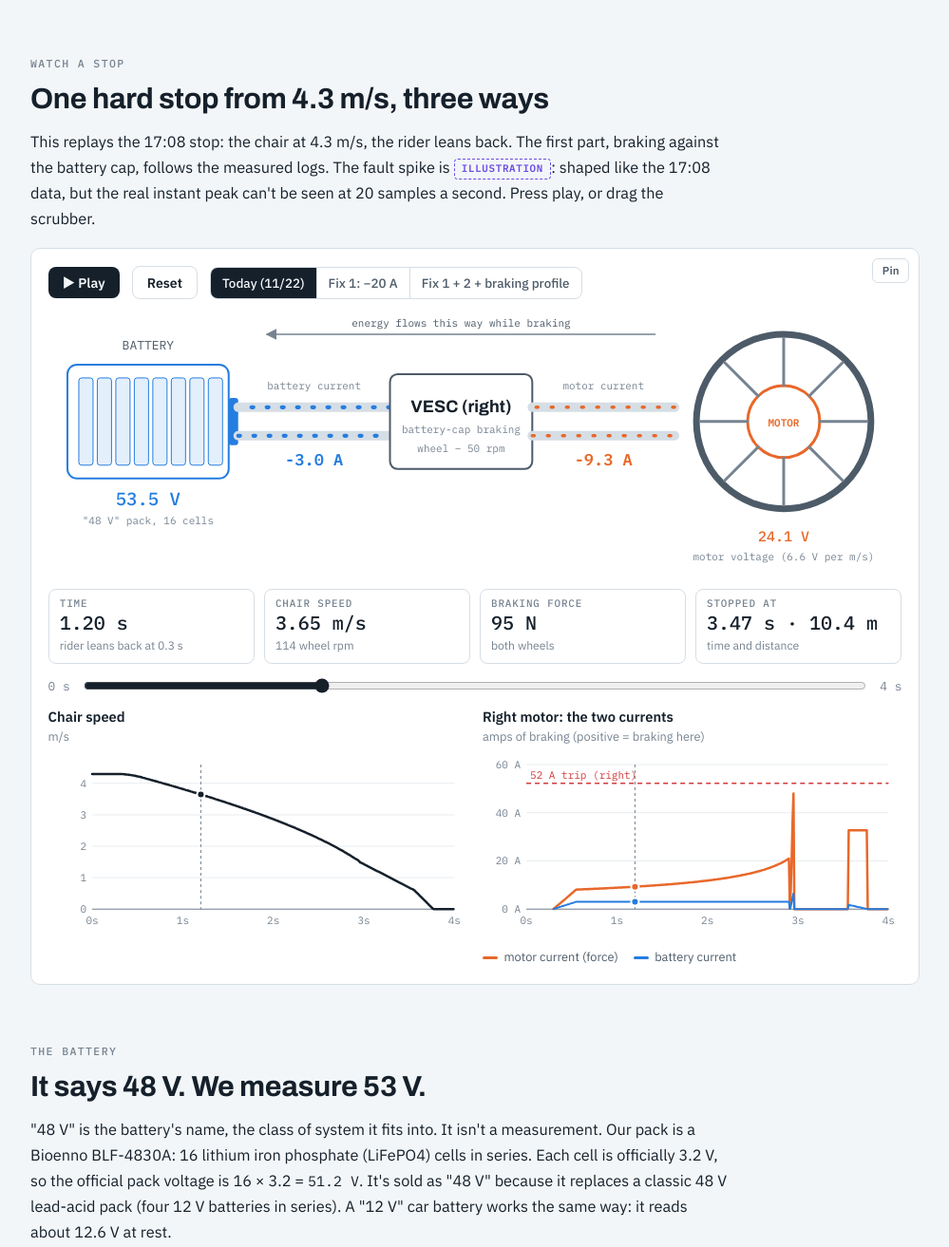
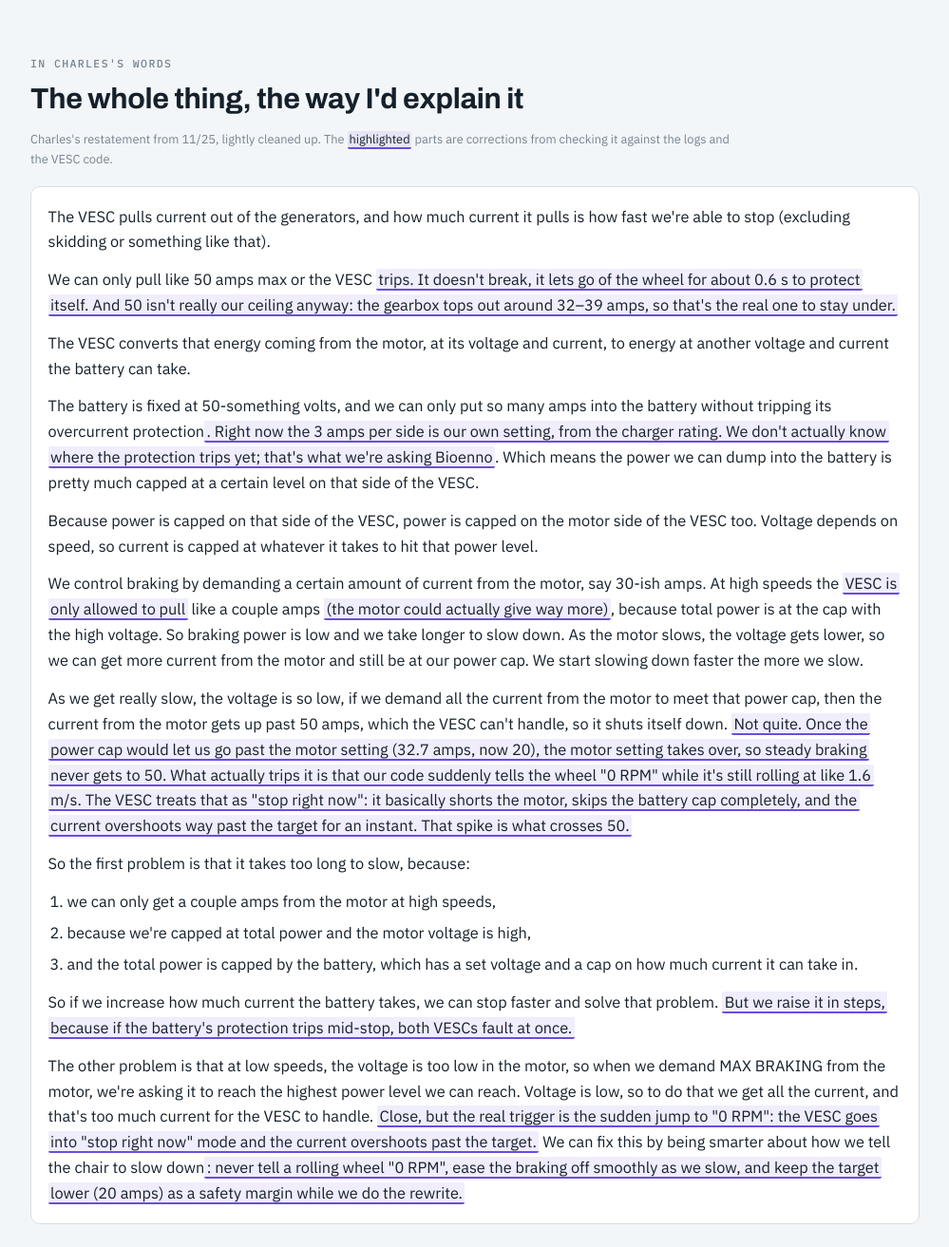
Before and after one commit to MasonNelson1/lean-control-firmware, a plain HTML site: page docs/braking-story/index.html in a window 1280 px wide. Shown: the part 1117-2430 px from the top of the page at 95% size, without its empty margins (280-1279 px from the left). Drawn offline with Linux system fonts and the light colour scheme; no server answers.

Commit message:
Docs: braking story: 'In Charles's words' with inline corrections
Co-Authored-By: Claude Opus 5.5 <noreply@anthropic.com>

```diff
--- /dev/null
+++ b/docs/braking-story/sections/00c-charles.html
@@ -0,0 +1,31 @@
+<div class="prose">
+  <span class="eyebrow">In Charles's words</span>
+  <h2>The whole thing, the way I'd explain it</h2>
+  <p class="src">Charles's restatement from 11/25, lightly cleaned up. The <span class="fix">highlighted</span> parts are corrections from checking it against the logs and the VESC code.</p>
+</div>
+
+<div class="panel charles">
+  <p>The VESC pulls current out of the generators, and how much current it pulls is how fast we're able to stop (excluding skidding or something like that).</p>
+
+  <p>We can only pull like 50 amps max or the VESC <span class="fix">trips. It doesn't break, it lets go of the wheel for about 0.6 s to protect itself. And 50 isn't really our ceiling anyway: the gearbox tops out around 32–39 amps, so that's the real one to stay under.</span></p>
+
+  <p>The VESC converts that energy coming from the motor, at its voltage and current, to energy at another voltage and current the battery can take.</p>
+
+  <p>The battery is fixed at 50-something volts, and we can only put so many amps into the battery without tripping its overcurrent protection<span class="fix">. Right now the 3 amps per side is our own setting, from the charger rating. We don't actually know where the protection trips yet; that's what we're asking Bioenno</span>. Which means the power we can dump into the battery is pretty much capped at a certain level on that side of the VESC.</p>
+
+  <p>Because power is capped on that side of the VESC, power is capped on the motor side of the VESC too. Voltage depends on speed, so current is capped at whatever it takes to hit that power level.</p>
+
+  <p>We control braking by demanding a certain amount of current from the motor, say 30-ish amps. At high speeds the <span class="fix">VESC is only allowed to pull</span> like a couple amps <span class="fix">(the motor could actually give way more)</span>, because total power is at the cap with the high voltage. So braking power is low and we take longer to slow down. As the motor slows, the voltage gets lower, so we can get more current from the motor and still be at our power cap. We start slowing down faster the more we slow.</p>
+
+  <p>As we get really slow, the voltage is so low, if we demand all the current from the motor to meet that power cap, then the current from the motor gets up past 50 amps, which the VESC can't handle, so it shuts itself down. <span class="fix">Not quite. Once the power cap would let us go past the motor setting (32.7 amps, now 20), the motor setting takes over, so steady braking never gets to 50. What actually trips it is that our code suddenly tells the wheel "0 RPM" while it's still rolling at like 1.6 m/s. The VESC treats that as "stop right now": it basically shorts the motor, skips the battery cap completely, and the current overshoots way past the target for an instant. That spike is what crosses 50.</span></p>
+
+  <p>So the first problem is that it takes too long to slow, because:</p>
+  <ol>
+    <li>we can only get a couple amps from the motor at high speeds,</li>
+    <li>because we're capped at total power and the motor voltage is high,</li>
+    <li>and the total power is capped by the battery, which has a set voltage and a cap on how much current it can take in.</li>
+  </ol>
+  <p>So if we increase how much current the battery takes, we can stop faster and solve that problem. <span class="fix">But we raise it in steps, because if the battery's protection trips mid-stop, both VESCs fault at once.</span></p>
+
+  <p>The other problem is that at low speeds, the voltage is too low in the motor, so when we demand MAX BRAKING from the motor, we're asking it to reach the highest power level we can reach. Voltage is low, so to do that we get all the current, and that's too much current for the VESC to handle. <span class="fix">Close, but the real trigger is the sudden jump to "0 RPM": the VESC goes into "stop right now" mode and the current overshoots past the target.</span> We can fix this by being smarter about how we tell the chair to slow down<span class="fix">: never tell a rolling wheel "0 RPM", ease the braking off smoothly as we slow, and keep the target lower (20 amps) as a safety margin while we do the rewrite.</span></p>
+</div>
--- a/docs/braking-story/story.css
+++ b/docs/braking-story/story.css
@@ -152,3 +152,5 @@ body.nav-hidden main{padding-top:2.5rem}
 .notes-head{cursor:move;user-select:none;touch-action:none}
 .notes-head button{cursor:pointer}
 .notes-pill{touch-action:none}
+.charles p{font-size:1.02rem}
+.fix{background:var(--cap-soft);color:var(--ink);border-bottom:2px solid var(--cap);padding:0 .15em;border-radius:2px;box-decoration-break:clone;-webkit-box-decoration-break:clone}
--- a/docs/braking-story/story.json
+++ b/docs/braking-story/story.json
@@ -3,6 +3,10 @@
     {
       "file": "00-start.html",
       "nav": "The story"
+    },
+    {
+      "file": "00c-charles.html",
+      "nav": "In Charles's words"
     },
     {
       "file": "00b-watch.html",
```
Also changed, not shown: docs/braking-story/notes.json (+11 -1 lines), docs/braking-story/notes.md (+23 -0 lines).
